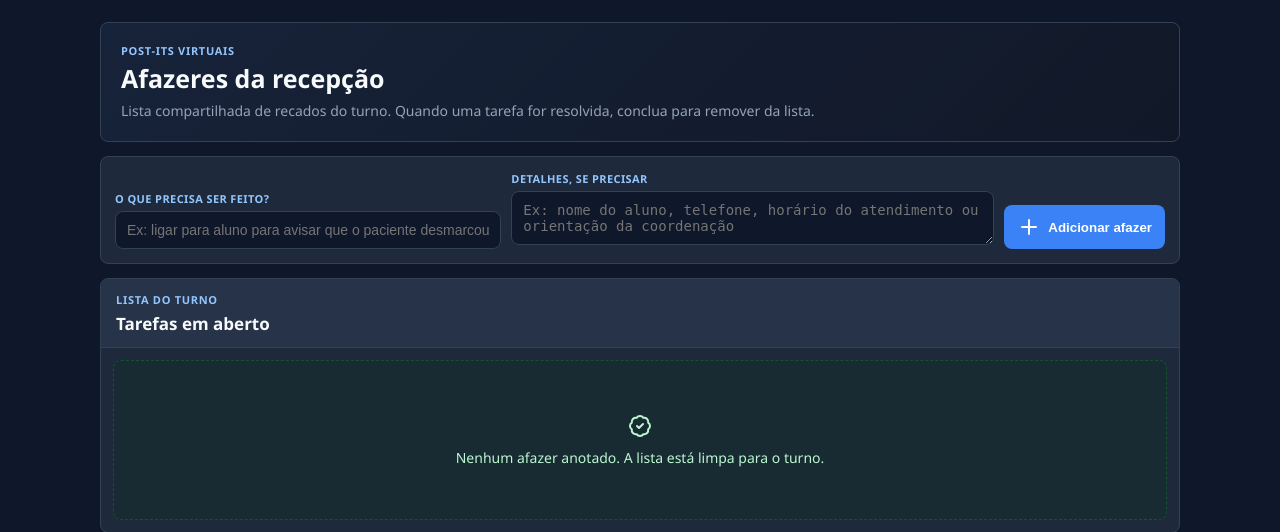
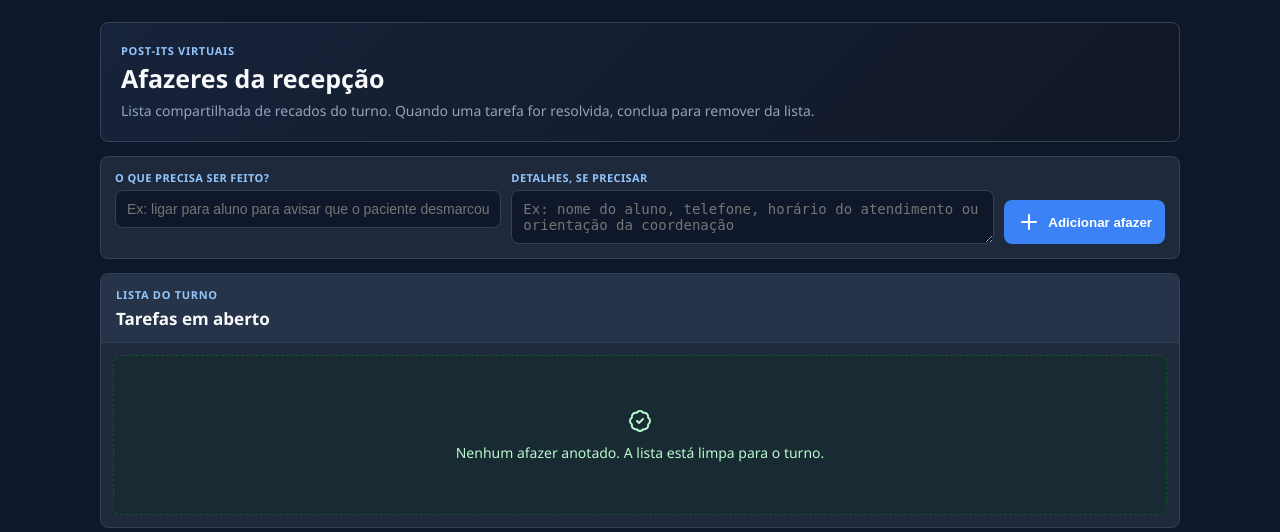
Before and after one commit to victorgtostes87/mapa_sala, a Flask app: page /afazeres in a window 1280 px wide. Shown: the part 57-589 px from the top of the page. Run offline with Flask 3, Linux system fonts and the light colour scheme; a user stored in the database is signed in; data that the repository does not hold is empty.

Commit message:
Alinha campos do formulario de afazeres

```diff
--- a/static/css/afazeres.css
+++ b/static/css/afazeres.css
@@ -75,7 +75,13 @@ h2{font-size:17px;color:#f8fafc;line-height:1.25}
   display:grid;
   grid-template-columns:1fr 1.25fr auto;
   gap:10px;
-  align-items:end;
+  align-items:start;
+}
+
+.todo-create > div{
+  display:flex;
+  flex-direction:column;
+  min-width:0;
 }
 
 label{
@@ -86,6 +92,8 @@ label{
   text-transform:uppercase;
   letter-spacing:.4px;
   margin-bottom:5px;
+  min-height:14px;
+  line-height:14px;
 }
 
 input,
@@ -130,6 +138,7 @@ textarea:focus{
   background:var(--accent);
   color:#fff;
   padding:10px 13px;
+  align-self:end;
 }
 
 .todo-create button:hover{background:#2563eb}
```
